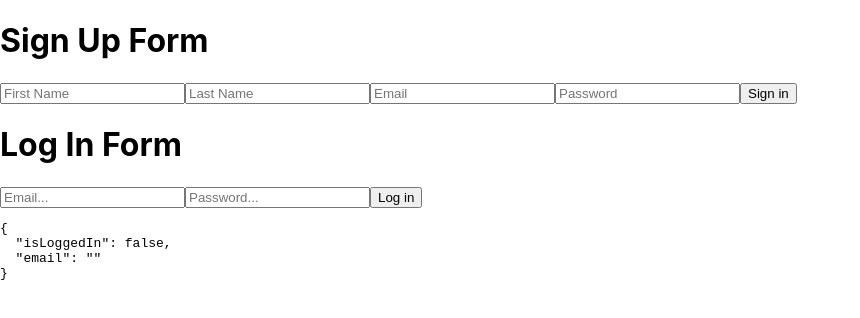
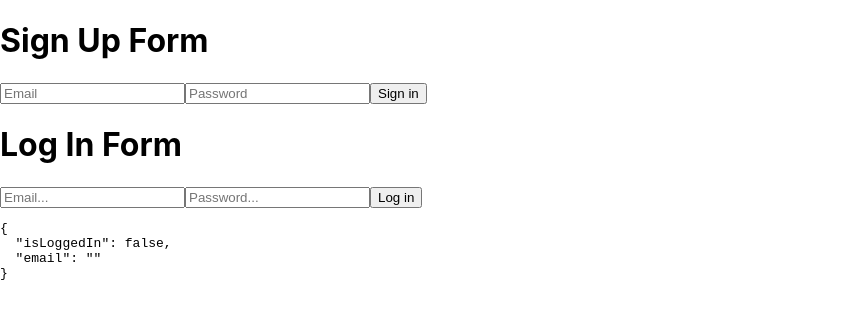
Before and after one commit to Brunno-DaSilva/react-chat-app, a React (Create React App) app: page / in a window 1280 px wide. Shown: the top 318 px of the page, without its empty margins (0-860 px from the left). Built offline with nearby package versions, Linux system fonts and the light colour scheme.

Commit message:
plugged firebase to signup form and tested, it's alive!

```diff
--- a/src/App.js
+++ b/src/App.js
@@ -1,7 +1,7 @@
 import React, { Component } from "react";
 import SignUpForm from "./components/SignUpForm";
 import LoginForm from "./components/LoginForm";
-import auth from "./fire";
+import { auth } from "./fire";
 
 class App extends Component {
   state = {
@@ -9,17 +9,11 @@ class App extends Component {
     email: "",
   };
 
-  handleSignUp = (e) => {
-    e.preventDefault();
-    // this.setState({
-    //   hasSignedUp: !this.state.hasSignedUp,
-    // });
-
-    this.setState((state) => {
-      const newState = Object.assign({}, state);
-      newState.hasSignedUp = !newState.hasSignedUp;
-      return newState;
-    });
+  handleSignUp = (email, password) => {
+    auth
+      .createUserWithEmailAndPassword(email, password)
+      .then((user) => console.log(user))
+      .catch((err) => console.error(err));
   };
 
   handleLogin = (email) => {
--- a/src/components/SignUpForm.js
+++ b/src/components/SignUpForm.js
@@ -4,8 +4,6 @@ class SignUpForm extends Component {
   state = {
     email: "",
     password: "",
-    firstName: "",
-    lastName: "",
   };
 
   updateEmail = (e) => {
@@ -20,37 +18,17 @@ class SignUpForm extends Component {
     });
   };
 
-  updateFirstName = (e) => {
-    this.setState({
-      firstName: e.target.value,
-    });
-  };
-
-  updateLastName = (e) => {
-    this.setState({
-      lastName: e.target.value,
-    });
+  onSubmit = (e) => {
+    e.preventDefault();
+    const { email, password } = this.state;
+    this.props.onSignUp(email, password);
   };
   render() {
     return (
       <div>
         <h1>Sign Up Form</h1>
 
-        <form onSubmit={this.props.onSignUp}>
-          <input
-            placeholder="First Name"
-            type="text"
-            value={this.state.firstName}
-            onChange={this.updateFirstName}
-          ></input>
-
-          <input
-            placeholder="Last Name"
-            type="text"
-            value={this.state.lastName}
-            onChange={this.updateLastName}
-          ></input>
-
+        <form onSubmit={this.onSubmit}>
           <input
             placeholder="Email"
             type="text"
```
